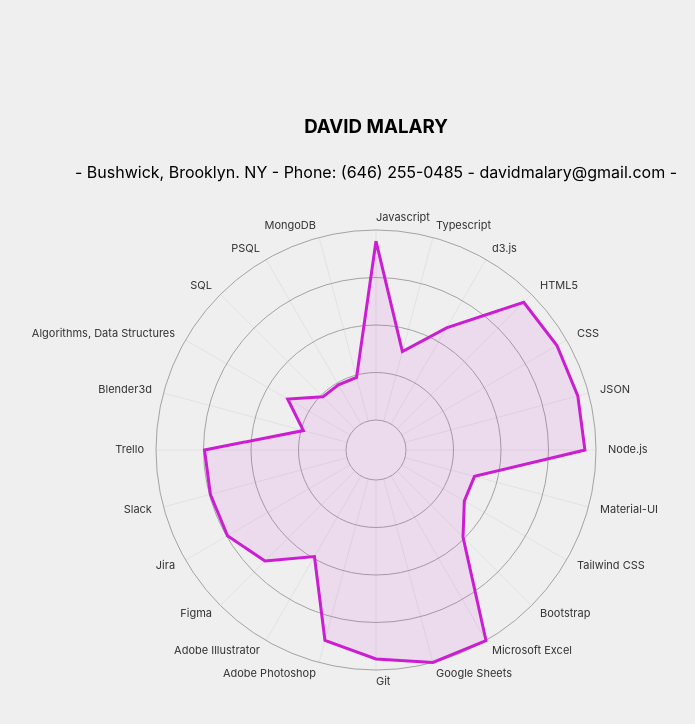
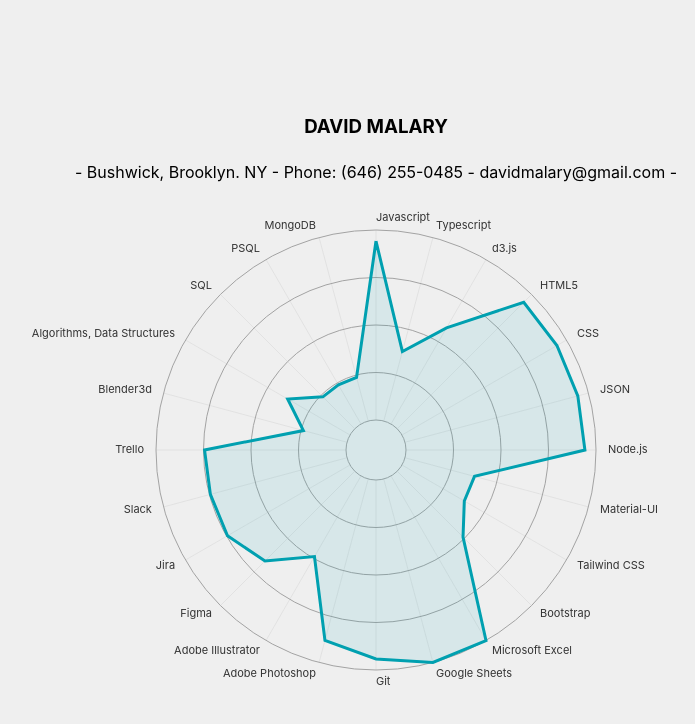
Before and after one commit to dmalary/dm_cv-react-d3, a React (Vite) app: page / in a window 1280 px wide. Shown: the top 724 px of the page, without its empty margins (264-959 px from the left). Built offline with nearby package versions, Linux system fonts and the light colour scheme.

Commit message:
fix: radar tweaks

```diff
--- a/components/RadarChart.jsx
+++ b/components/RadarChart.jsx
@@ -33,7 +33,7 @@
   allCoordinates.push(allCoordinates[0]);
 
   const linePath = lineGen(allCoordinates);
-  console.log('linePath', linePath)
+  // console.log('linePath', linePath)
 
   return (
     <svg
@@ -49,9 +49,9 @@
         />
         <path
           d={linePath}
-          stroke={'#cb1dd1'}
+          stroke={'#00A0B0'}
           strokeWidth={3}
-          fill={'#cb1dd1'}
+          fill={'#00A0B0'}
           fillOpacity={0.1}
         />
       </g>
```
